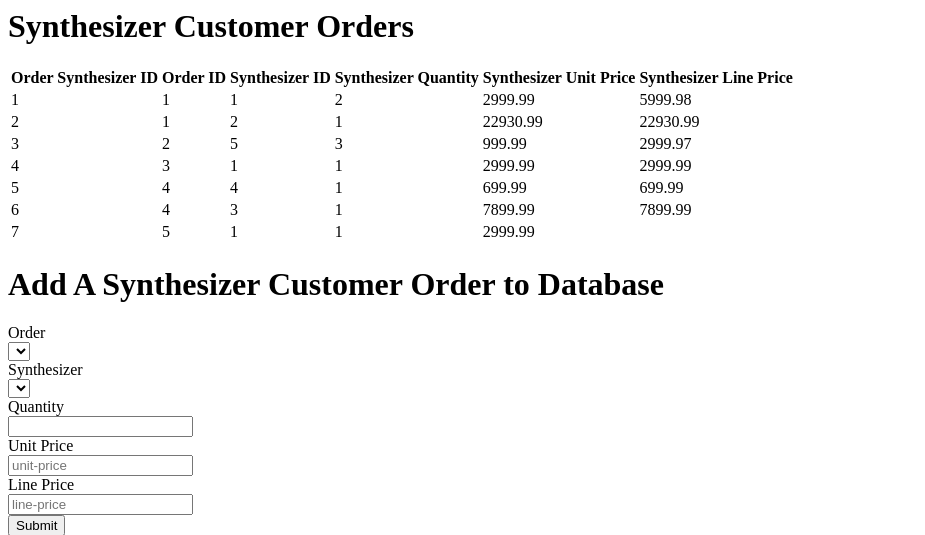
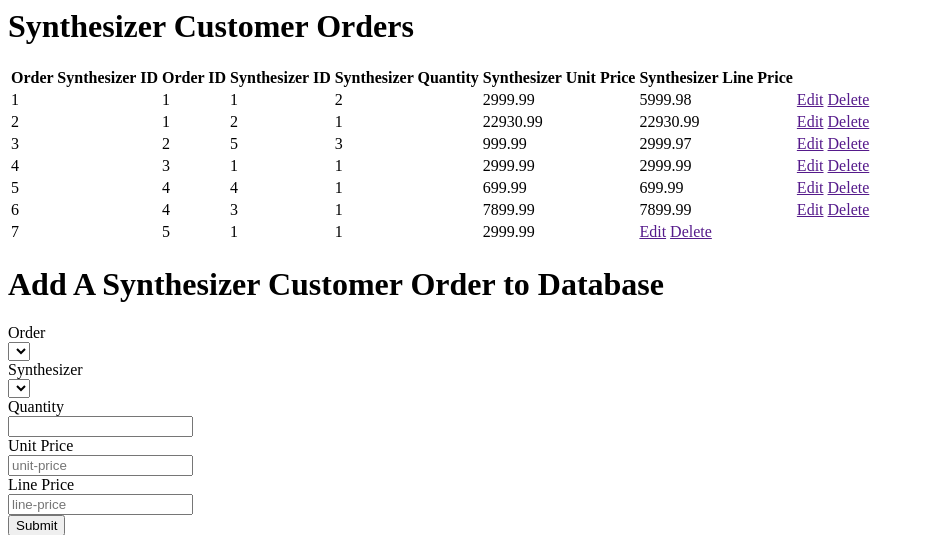
Before and after one commit to jscervantes/cs340-Portfolio-Project, a Flask app: page /ordersynthesizer in a window 1280 px wide. Shown: the top 535 px of the page, without its empty margins (0-925 px from the left). Run offline with Flask 3, Linux system fonts and the light colour scheme; lists and menus that the app fills with data are empty; some libraries are stand-ins or nearby versions.

Commit message:
Add edit/delete buttons to ordersynthesizer

```diff
--- a/templates/ordersynthesizer.j2
+++ b/templates/ordersynthesizer.j2
@@ -20,6 +20,10 @@
         <td>2</td>
         <td>2999.99</td>
         <td>5999.98</td>
+        <td>
+            <a href="">Edit</a>
+            <a href="">Delete</a>
+        </td>
     </tr>
     <tr>
         <td>2</td>
@@ -28,6 +32,10 @@
         <td>1</td>
         <td>22930.99</td>
         <td>22930.99</td>
+        <td>
+            <a href="">Edit</a>
+            <a href="">Delete</a>
+        </td>
     </tr>
     <tr>
         <td>3</td>
@@ -36,6 +44,10 @@
         <td>3</td>
         <td>999.99</td>
         <td>2999.97</td>
+        <td>
+            <a href="">Edit</a>
+            <a href="">Delete</a>
+        </td>
     </tr>
     <tr>
         <td>4</td>
@@ -44,6 +56,10 @@
         <td>1</td>
         <td>2999.99</td>
         <td>2999.99</td>
+        <td>
+            <a href="">Edit</a>
+            <a href="">Delete</a>
+        </td>
     </tr>
     <tr>
         <td>5</td>
@@ -52,6 +68,10 @@
         <td>1</td>
         <td>699.99</td>
         <td>699.99</td>
+        <td>
+            <a href="">Edit</a>
+            <a href="">Delete</a>
+        </td>
     </tr>
     <tr>
         <td>6</td>
@@ -60,6 +80,10 @@
         <td>1</td>
         <td>7899.99</td>
         <td>7899.99</td>
+        <td>
+            <a href="">Edit</a>
+            <a href="">Delete</a>
+        </td>
     </tr>
     <tr>
         <td>7</td>
@@ -67,6 +91,10 @@
         <td>1</td>
         <td>1</td>
         <td>2999.99</td>
+        <td>
+            <a href="">Edit</a>
+            <a href="">Delete</a>
+        </td>
     </tr>
     </table>
 
```
